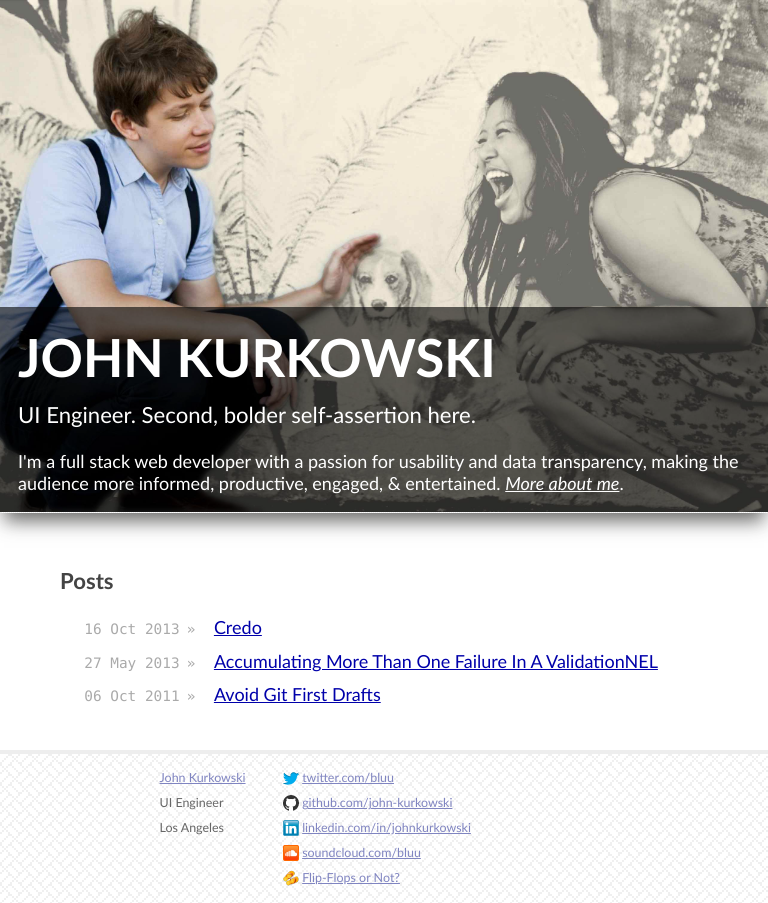
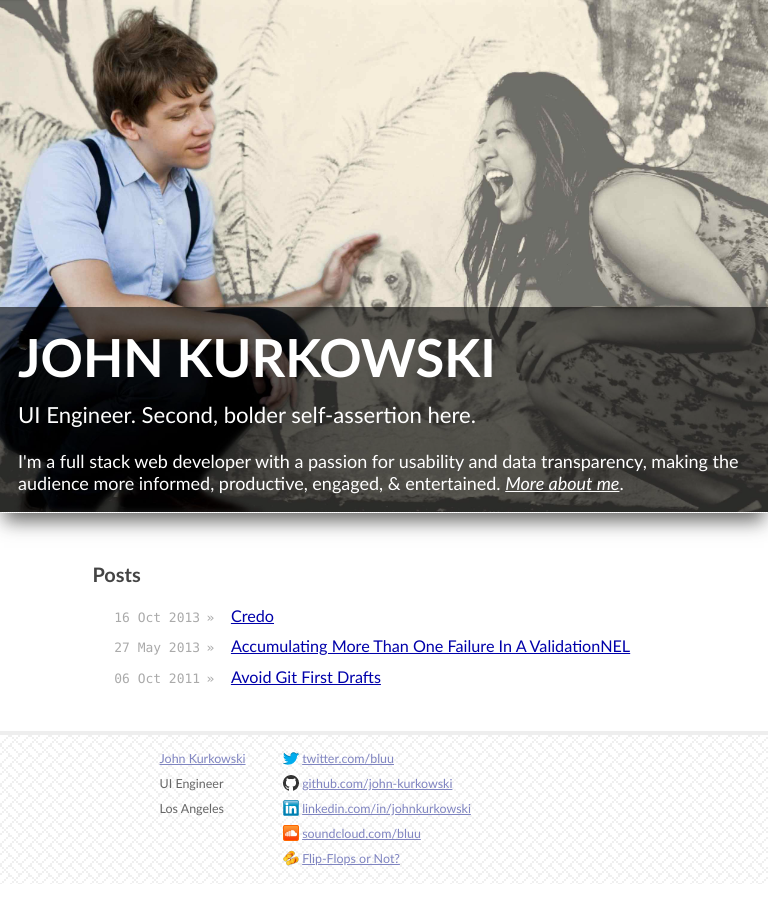
Before and after one commit to john-kurkowski/john-kurkowski.github.io, a Jekyll site: the page built from index.html, in a window 768 px wide. Built offline with Jekyll 4.4.1, drawn with Linux system fonts in a browser that asks for light colours; nearby versions of some CDN libraries.

Commit message:
Responsive content text

```diff
--- a/css/main.css
+++ b/css/main.css
@@ -274,6 +274,13 @@
 @media screen and (max-width: 38em) {
   .content {
     margin: 3em 1em 2em;
+    font-size: 85%;
+  }
+}
+
+@media screen and (min-width: 38em) and (max-width: 50em) {
+  .content {
+    font-size: 90%;
   }
 }
 
```
